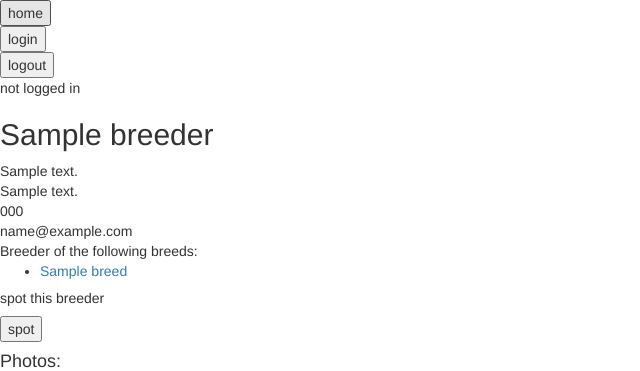
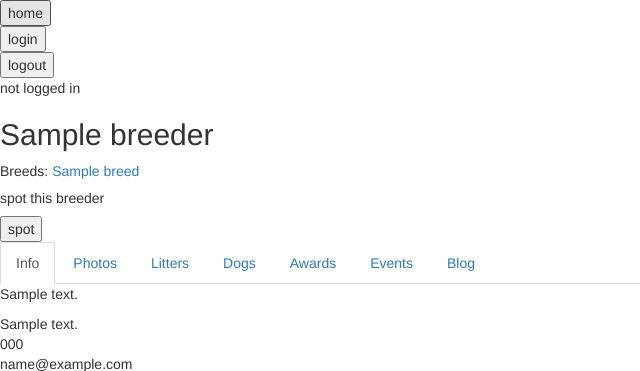
Before and after one commit to mbiannaccone/spot, a Flask app: page /breeders/1 in a window 1280 px wide. Shown: the top 371 px of the page, without its empty margins (0-640 px from the left). Run offline with Flask 2, Linux system fonts and the light colour scheme; tables that the repository leaves empty hold one stand-in row (values such as "Sample post"); grey boxes marked "Sample" are stand-in pictures; some libraries are stand-ins or nearby versions.

Commit message:
Tabs on breeder info page, code clean-up, and working on google map

```diff
--- /dev/null
+++ b/angular.js
@@ -0,0 +1 @@
+angular.module("spot", ['ngRoute'])
--- a/server.py
+++ b/server.py
@@ -52,7 +52,8 @@ def register():
 
     if 'user_id' in session:
         user = User.query.get(session['user_id'])
-        flash("You're already logged in as %s! If you'd like to register with a new email, please log out first." % user.email)
+        flash("You're already logged in as %s!")
+        flash("If you'd like to register with a new email, please log out first." % user.email)
         return redirect('/users/%s' % user.user_id)
     else:
         user = None
@@ -153,17 +154,14 @@ def breed_search_rank(size_id, group_id, energy_id, keyword, chars):
 
     search = {breed: 0 for breed in Breed.query.all()}
 
-    if size_id:
-        for breed in Size.query.get(size_id).breeds:
-            search[breed] += 25
+    def add_char_value(class_id, class_name):
+        if class_id:
+            for breed in class_name.query.get(class_id).breeds:
+                search[breed] += 25
 
-    if group_id:
-        for breed in Group.query.get(group_id).breeds:
-            search[breed] += 25
-
-    if energy_id:
-        for breed in Energy.query.get(energy_id).breeds:
-            search[breed] += 25
+    add_char_value(size_id, Size)
+    add_char_value(group_id, Group)
+    add_char_value(energy_id, Energy)
 
     if chars:
         for char_id in chars:
@@ -208,9 +206,15 @@ def breed_search():
             if value:
                 chars.append(int(value))
 
-        search_results = breed_search_rank(size_id, group_id, energy_id, keyword, chars)
+        search_results = breed_search_rank(size_id,
+                                           group_id,
+                                           energy_id,
+                                           keyword,
+                                           chars)
 
-    return render_template('breed-search.html', search_results=search_results, user=user)
+    return render_template('breed-search.html',
+                           search_results=search_results,
+                           user=user)
 
 
 @app.route('/breeds/<breed_id>')
@@ -246,7 +250,7 @@ def breeder_search():
     location = request.args.get("location")
 
     if "search all" in request.args:
-        breeders = Breeder.query.all()[:10]
+        breeders = Breeder.query.all()
         return render_template('breeder-search.html',
                                breeders=breeders,
                                breed=None,
@@ -255,7 +259,9 @@ def breeder_search():
 
     else:
         breed = int(request.args.get('breed'))
-        breeders = db.session.query(Breeder).join(Litter, Breed).filter(Breed.breed_id == breed)
+        breeders = db.session.query(Breeder
+                                    ).join(Litter, Breed
+                                           ).filter(Breed.breed_id == breed)
         return render_template('breeder-search.html',
                                breeders=breeders,
                                breed=Breed.query.get(breed),
@@ -271,17 +277,26 @@ def breeder_info(breeder_id):
 
     breeder = Breeder.query.get(breeder_id)
     photos = breeder.photos
-    litters = [(litter, litter.breed) for litter in breeder.litters]
-    breeds = list({breed for litter, breed in litters})
+    litters = [(litter.date_born, litter, litter.breed) for litter in breeder.litters]
+    litters.sort(reverse=True)
+    breeds = list({breed for date, litter, breed in litters})
     events = breeder.events
     sires = list({Dog.query.get(litter.sire_id) for litter in breeder.litters})
     dams = list({Dog.query.get(litter.dam_id) for litter in breeder.litters})
     awards = [(award, award.dog) for award in breeder.awards]
     blogs = breeder.blogs
 
-    return render_template('breeder-info.html', breeder=breeder, photos=photos,
-                           litters=litters, events=events, sires=sires, dams=dams,
-                           awards=awards, blogs=blogs, user=user, breeds=breeds)
+    return render_template('breeder-info.html',
+                           breeder=breeder,
+                           photos=photos,
+                           litters=litters,
+                           events=events,
+                           sires=sires,
+                           dams=dams,
+                           awards=awards,
+                           blogs=blogs,
+                           user=user,
+                           breeds=breeds)
 
 
 @app.route('/breeders/<breeder_id>/litters/<litter_id>')
@@ -322,7 +337,8 @@ def dog_info(breeder_id, dog_id):
     awards = dog.awards
     photos = dog.photos
     litters = Litter.query.filter((Litter.dam_id == dog.dog_id) |
-                                  (Litter.sire_id == dog.dog_id)).all()
+                                  (Litter.sire_id == dog.dog_id)
+                                  ).order_by(Litter.date_born.desc()).all()
     breed = litters[0].breed
 
     return render_template('dog-info.html',
--- a/templates/base.html
+++ b/templates/base.html
@@ -2,7 +2,9 @@
 <html>
 <head>
     <title>Spot</title>
-    <link href="https://maxcdn.bootstrapcdn.com/bootstrap/3.3.7/css/bootstrap.min.css" rel="stylesheet">
+    <link rel="stylesheet" href="https://maxcdn.bootstrapcdn.com/bootstrap/3.3.7/css/bootstrap.min.css">
+    <script src="https://ajax.googleapis.com/ajax/libs/jquery/3.2.1/jquery.min.js"></script>
+    <script src="https://maxcdn.bootstrapcdn.com/bootstrap/3.3.7/js/bootstrap.min.js"></script>
     {% with messages = get_flashed_messages() %}
         {% if messages %}
         <span class=flashes>
--- a/templates/breeder-info.html
+++ b/templates/breeder-info.html
@@ -14,16 +14,13 @@
 {% block content %}
 
 <h2>{{ breeder.name }}</h2>
-{{ breeder.bio }}<br>
-<span id="address">{{ breeder.address }}</span><br>
-{{ breeder.phone }}<br>
-{{ breeder.email }}
-
-<div>Breeder of the following breeds:
+<div>Breeds:
     {% for breed in breeds %}
-    <ul>
-        <li><a href='/breeds/{{ breed.breed_id }}'>{{ breed.name }}</a></li>
-    </ul>
+        {% if loop.last %}
+            <a href='/breeds/{{ breed.breed_id }}'>{{ breed.name }}</a>
+        {% else %}
+            <a href='/breeds/{{ breed.breed_id }}'>{{ breed.name }}, </a>
+        {% endif %}
     {% endfor %}
 </div>
 
@@ -33,25 +30,64 @@
     <input type="hidden" name="breeder" value=" {{ breeder.breeder_id }}">
 </form>
 
+<ul class="nav nav-tabs">
+    <li class="active"><a data-toggle="tab" href="#info">Info</a></li>
+    <li><a data-toggle="tab" href="#photos">Photos</a><li>
+    <li><a data-toggle="tab" href="#litters">Litters</a><li>
+    <li><a data-toggle="tab" href="#dogs">Dogs</a><li>
+    <li><a data-toggle="tab" href="#awards">Awards</a><li>
+    <li><a data-toggle="tab" href="#events">Events</a><li>
+    <li><a data-toggle="tab" href="#blog">Blog</a><li>
+</ul>
+
+<div class="tab-content">
+    <div id="info" class="tab-pane fade in active">
+        <p>{{ breeder.bio }}</p>
+        <div id="address">{{ breeder.address }}</div>
+        <div>{{ breeder.phone }}</div>
+        <div>{{ breeder.email }}</div>
+
+        <div id="map"></div>
+        <script src="https://code.jquery.com/jquery.js"></script>
+        <script src="https://maps.googleapis.com/maps/api/js?key=AIzaSyBFObsWCCQqa4NCpJrZ4JGUze4rncKmZTw&callback=initMap"
+        async defer></script>
+        <script type="text/javascript" src="/static/js/breeder-info-map.js"></script>
+
+    </div>
+    <div id="photos" class="tab-pane fade">
         <h4>Photos:</h4>
         {% for photo in photos %}
         <img src="{{ photo.photo }}"><br>
-{{ photo.caption }}<br>
+        <p>{{ photo.caption }}</p>
         {% endfor %}
-
+    </div>
+    <div id="litters" class="tab-pane fade">
         <h4>Litters:</h4>
         <ul>
-{% for litter, breed in litters %}
+        {% for date, litter, breed in litters %}
             <li>
-        <a href='/breeders/{{ breeder.breeder_id }}/litters/{{ litter.litter_id }}'>litter #{{ loop.revindex }}</a> - <a href='/breeds/{{ breed.breed_id }}'>{{ breed.name }}</a><br>
-        date born: {{ litter.date_born }}<br>
-        date available: {{ litter.date_available }}<br>
-        # puppies: {{ litter.num_pups }}<br>
+                <a href='/breeders/{{ breeder.breeder_id }}/litters/{{ litter.litter_id }}'>Litter #{{ loop.revindex }}</a> - <a href='/breeds/{{ breed.breed_id }}'>{{ breed.name }}</a><br>
+                Born: {{ litter.date_born.strftime('%m/%d/%y') }}<br>
+                Available: {{ litter.date_available.strftime('%m/%d/%y') }}<br>
+                # Puppies: {{ litter.num_pups }}<br>
+                Sire:
+                    {% for sire in sires %}
+                        {% if sire.dog_id == litter.sire_id %}
+                            <a href='/breeders/{{ breeder.breeder_id }}/dogs/{{ sire.dog_id }}'>{{ sire.name }}</a><br>
+                        {% endif %}
+                    {% endfor %}
+                Dam:
+                    {% for dam in dams %}
+                        {% if dam.dog_id == litter.dam_id %}
+                            <a href='/breeders/{{ breeder.breeder_id }}/dogs/{{ dam.dog_id }}'>{{ dam.name }}</a><br>
+                        {% endif %}
+                    {% endfor %}
                 description: {{ litter.description}}<br>
             </li>
         {% endfor %}
         </ul>
-
+    </div>
+    <div id="dogs" class="tab-pane fade">
         <h4>Dogs:</h4>
         Sires<ul>
         {% for sire in sires %}
@@ -69,7 +105,8 @@ Dams<ul>
             </li>
         {% endfor %}
         </ul>
-
+    </div>
+    <div id="awards" class="tab-pane fade">
         <h4>Awards:</h4>
         <ul>
         {% for award, dog in awards %}
@@ -80,7 +117,8 @@ Dams<ul>
             </li>
         {% endfor %}
         </ul>
-
+    </div>
+    <div id="events" class="tab-pane fade">
         <h4>Events:</h4>
         <ul>
         {% for event in events %}
@@ -90,7 +128,8 @@ Dams<ul>
             </li>
         {% endfor %}
         </ul>
-
+    </div>
+    <div id="blog" class="tab-pane fade">
         <h4>Blog:</h4>
         <ul>
         {% for blog in blogs %}
@@ -100,14 +139,7 @@ Dams<ul>
             </li>
         {% endfor %}
         </ul>
-
-<div id="map"></div>
-
-    <script src="https://code.jquery.com/jquery.js"></script>
-
-    <script src="https://maps.googleapis.com/maps/api/js?key=AIzaSyBFObsWCCQqa4NCpJrZ4JGUze4rncKmZTw&callback=initMap"
-    async defer></script>
-
-    <script type="text/javascript" src="/static/js/breeder-info-map.js"></script>
+    </div>
+</div>
 
 {% endblock %}
--- a/templates/homepage.html
+++ b/templates/homepage.html
@@ -11,7 +11,7 @@
 
 <div>already a member? <a href='/login'>please login</a></div>
 
-<h5>spot a breed</h5>
+<h5>find a breed</h5>
 <form action="/breed-search">
 
     <select name="size">
@@ -47,7 +47,7 @@
 
 </form>
 
-<h5>spot a breeder</h5>
+<h5>find a breeder</h5>
 <form action="/breeder-search">
 
     <div>location: <input type="text" name="location"></div>
--- a/templates/litter-info.html
+++ b/templates/litter-info.html
@@ -18,10 +18,10 @@
 </div>
 <div>{{ litter.description }}</div>
 <div>
-    Born: {{ litter.date_born }}
+    Born: {{ litter.date_born.strftime('%m/%d/%y') }}
 </div>
 <div>
-    Available: {{ litter.date_available }}
+    Available: {{ litter.date_available.strftime('%m/%d/%y') }}
 </div>
 <div>
     Photos:<br>
```
Also changed, not shown: seed.py (+7 -0 lines), static/js/breeder-search-map.js (+9 -3 lines), templates/breed-info.html (+6 -6 lines), templates/breed-search.html (+5 -5 lines), templates/breeder-blog.html (added, +9 -0 lines), templates/dog-info.html (+7 -7 lines). Lines whose indentation alone changed are shown as unchanged.
